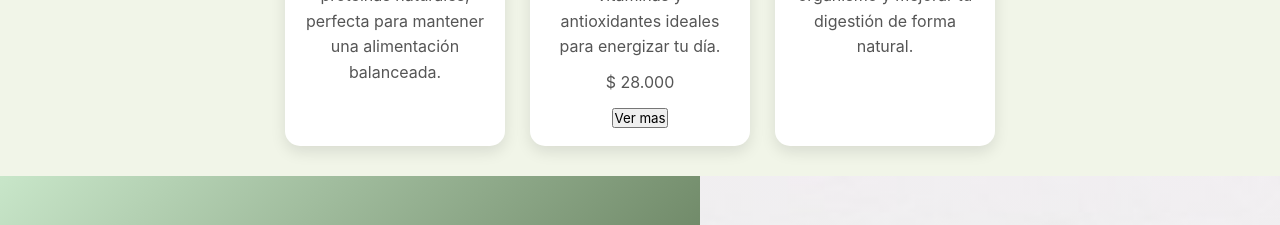
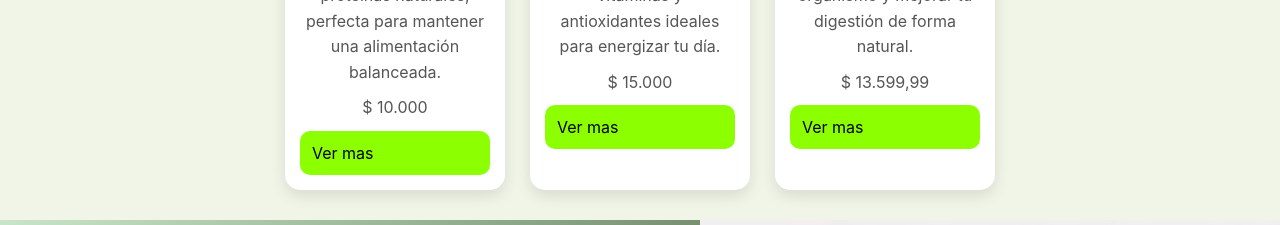
Before and after one commit to johsman12/pagina-saludable, a React (Vite) app: page / in a window 1280 px wide. Shown: the part 561-786 px from the top of the page. Built offline with nearby package versions, Linux system fonts and the light colour scheme.

Commit message:
productos

```diff
--- a/src/componentes/Header.css
+++ b/src/componentes/Header.css
@@ -83,6 +83,18 @@ nav button:hover{
   color:#555;
   margin-bottom:10px;
 }
+.botones-produc{
+  width: 100%;
+  background: #8cff00;
+  border: none;
+  padding: 12px;
+  border-radius: 10px;
+  cursor: pointer;
+  font-size: 16px;
+  display: flex;
+  justify-content: space-between;
+  flex-direction: column;
+}
 
 footer{
   margin-top:40px;
--- a/src/componentes/Home.jsx
+++ b/src/componentes/Home.jsx
@@ -1,3 +1,4 @@
+import "./Productos"
 function Productos() {
   return (
     <div className="contenedor">
@@ -12,6 +13,8 @@ function Productos() {
             Una deliciosa mezcla de vegetales frescos con proteínas naturales,
             perfecta para mantener una alimentación balanceada.
           </p>
+          <p>$ 10.000</p>
+          <button className="botones-produc">Ver mas</button>
         </div>
 
         <div className="producto">
@@ -21,8 +24,8 @@ function Productos() {
             Selección de frutas naturales ricas en vitaminas y antioxidantes
             ideales para energizar tu día.
           </p>
-         <p>$ 28.000</p>
-        <button className="botonesproductos">Ver mas</button>
+         <p>$ 15.000</p>
+         <button className="botones-produc">Ver mas</button>
         </div>
 
         <div className="producto">
@@ -32,6 +35,8 @@ function Productos() {
             Bebida refrescante que ayuda a limpiar tu organismo y mejorar tu
             digestión de forma natural.
           </p>
+          <p>$ 13.599,99</p>
+          <button className="botones-produc">Ver mas</button>
         </div>
 
       </div>
--- a/src/componentes/Productos.jsx
+++ b/src/componentes/Productos.jsx
@@ -1,3 +1,4 @@
+import "./Header.css"
 function Productos() {
   return (
     <div className="contenedor">
@@ -19,7 +20,8 @@ function Productos() {
             Una deliciosa mezcla de vegetales frescos con proteínas naturales,
             perfecta para mantener una alimentación balanceada.
           </p>
-
+          <p>$ 10.000</p>
+          <button className="botones-produc">comprar</button>
         </div>
 
         <div className="producto">
@@ -32,7 +34,8 @@ function Productos() {
             Selección de frutas naturales ricas en vitaminas y antioxidantes
             ideales para energizar tu día.
           </p>
-
+          <p>$ 15.000</p>
+          <button className="botones-produc">comprar</button>
         </div>
 
         <div className="producto">
@@ -40,12 +43,12 @@ function Productos() {
           <h3>Jugo Detox</h3>
 
           <p>Refrescante y saludable para tu cuerpo.</p>
-
           <p>
             Bebida refrescante que ayuda a limpiar tu organismo y mejorar tu
             digestión de forma natural.
           </p>
-
+          <p>$ 13.599,99</p>
+          <button className="botones-produc">comprar</button>
         </div>
 
       </div>
```
Also changed, not shown: 1 other file (tests, documents, lock files or other folders).
